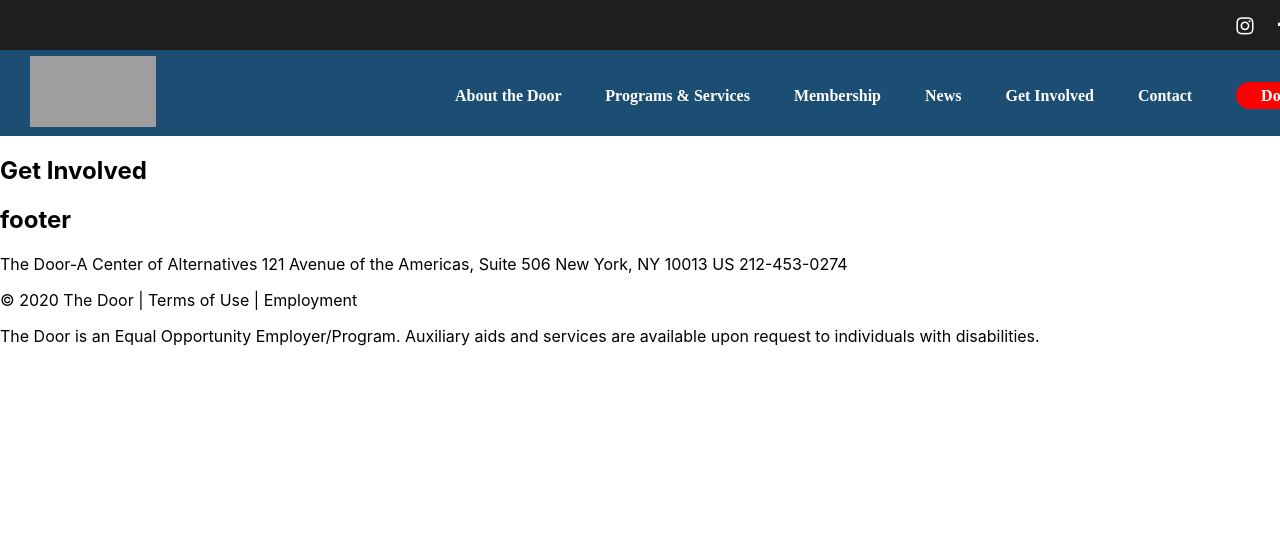
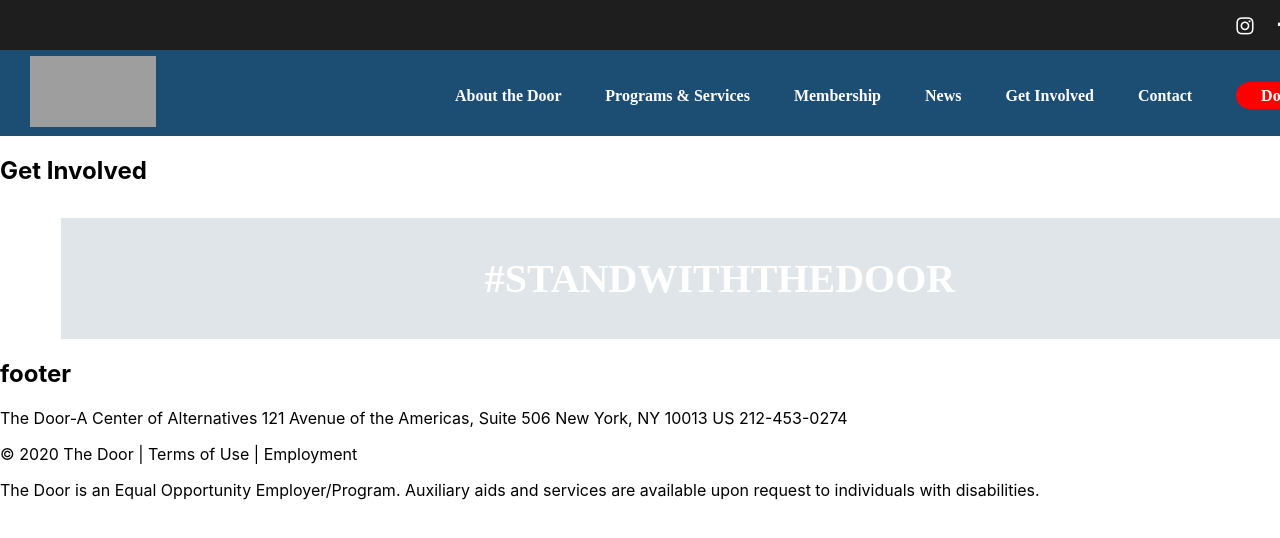
Before and after one commit to Ricomitch/The-Door, a React (Create React App) app in the folder client/: page /get-involved in a window 1280 px wide. Shown: the top 538 px of the page. Built offline with nearby package versions, Linux system fonts and the light colour scheme; grey boxes are pictures that could not be loaded; a web font is replaced by a local one.

Commit message:
stand-with component complete

```diff
--- a/client/src/components/shared/StandWith/StandWith.css
+++ b/client/src/components/shared/StandWith/StandWith.css
@@ -0,0 +1,19 @@
+.stand-with-box {
+  height: 121px;
+  text-align: center;
+  margin: 0 auto;
+}
+.stand-with-text {
+  font-family: Montserrat;
+  font-size: 40px;
+  color: white;
+  line-height: 121px;
+}
+.sw-involved {
+  width: 1318px;
+  background-color: #c2cbd680;
+}
+.sw-volunteer {
+  width: 1440px;
+  background-color: #f3b143b8;
+}
--- a/client/src/components/shared/StandWith/StandWith.jsx
+++ b/client/src/components/shared/StandWith/StandWith.jsx
@@ -0,0 +1,15 @@
+import React from 'react'
+import './StandWith.css'
+
+function StandWith({ screen }) {
+
+  const addlStandWithClass = screen === 'involved' ? 'sw-involved' : 'sw-volunteer'
+
+  return (
+    <div className={`stand-with-box ${addlStandWithClass}`}>
+      <h2 className='stand-with-text'>#STANDWITHTHEDOOR</h2>
+    </div>
+  )
+}
+
+export default StandWith
--- a/client/src/screens/GetInvolved/GetInvolved.jsx
+++ b/client/src/screens/GetInvolved/GetInvolved.jsx
@@ -1,9 +1,11 @@
 import React from 'react'
+import StandWith from '../../components/shared/StandWith/StandWith.jsx'
 
 function GetInvolved() {
   return (
     <div>
       <h2>Get Involved</h2>
+      <StandWith screen='involved' />
     </div>
   )
 }
```
Also changed, not shown: client/src/components/GetInvolved/ActionSection.css (added), client/src/components/GetInvolved/ActionSection.jsx (added).
